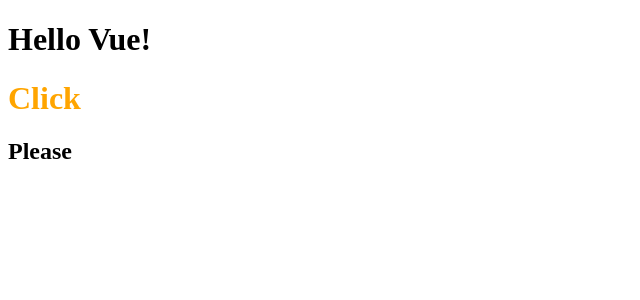
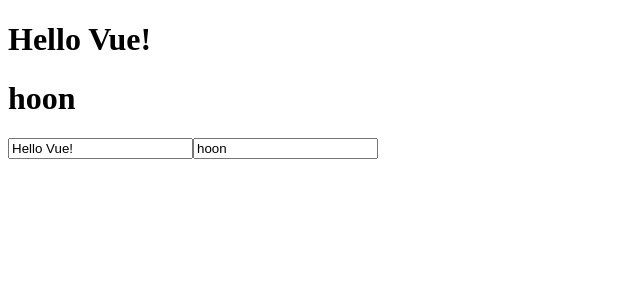
Before and after one commit to MyeonghoonNam/Vue-Practice, a Vue app in the folder Component/: page / in a window 1280 px wide. Shown: the top 300 px of the page, without its empty margins (0-640 px from the left). Built offline with nearby package versions, Linux system fonts and the light colour scheme.

Commit message:
양방향 데이터 바인딩을 활용한 컴포넌트 커스텀 이벤트 다루기

```diff
--- a/Component/src/App.vue
+++ b/Component/src/App.vue
@@ -1,8 +1,9 @@
 <template>
   <h1>{{ msg }}</h1>
+  <h1>{{ name }}</h1>
   <Hello
-    @click="msg += '#$'"
-    @please="msg += '~~~'"
+    v-model:message="msg"
+    v-model:name="name"
   />
 </template>
 
@@ -15,7 +16,8 @@
   },
   data() {
     return {
-      msg: 'Hello Vue!'
+      msg: 'Hello Vue!',
+      name: 'hoon'
     }
   },
 }
--- a/Component/src/components/Hello.vue
+++ b/Component/src/components/Hello.vue
@@ -1,27 +1,36 @@
 <template>
-  <div>
-    <h1 @click="$emit('click')">
-      Click
-    </h1>
-    <h2 @click="$emit('please', 9)">
-      Please
-    </h2>
-  </div>
+  <label>
+    <input
+      :value="message"
+      @input="$emit('update:message', $event.target.value)"
+    />
+  </label>
+  <label>
+    <input
+      :value="name"
+      @input="$emit('update:name', $event.target.value)"
+    />
+  </label>
 </template>
 
 <script>
 export default {
-  emits: {
-    click: null,
-    please: number => {
-      if(number > 10) {
-        return true
-      } else {
-        console.log('number is not greater than 10')
-        return false
-      }
+  props: {
+    // v-model에 특정 네이밍 값이 없으면 기본값은 modelValue로 props에 포함되어진다.
+    // modelValue: {
+    //   type: String,
+    //   default: ''
+    // }
+    message: {
+      type: String,
+      default: ''
+    },
+    name: {
+      type: String,
+      default: ''
     }
-  }
+  },
+  emits: ['update:message', 'update:name']
 }
 </script>
 
```
